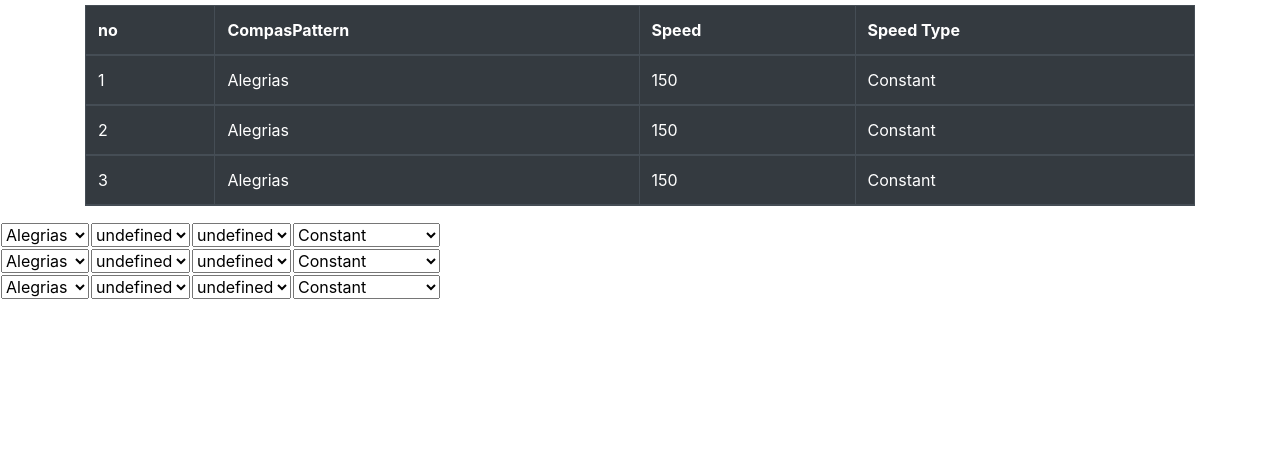
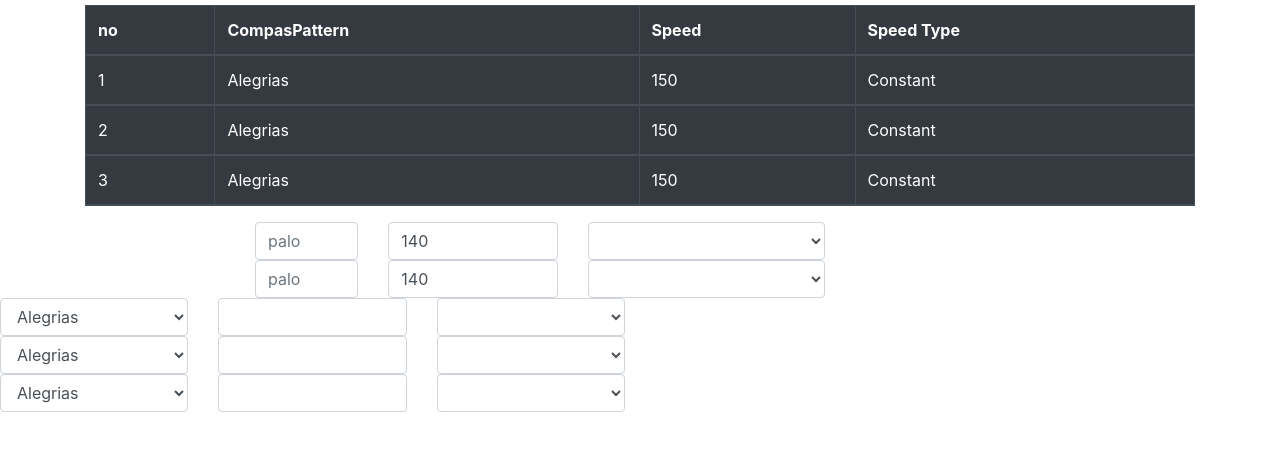
Before and after one commit to sunpochin/flamenco-metronome-nodejs, a website: page public/sheeteditor.html in a window 1280 px wide. Shown: the part 51-502 px from the top of the page. Drawn offline with nearby package versions, Linux system fonts and the light colour scheme; no server answers.

Commit message:
adding sequence 1 2 3...  to id.

```diff
--- a/public/js/MetronomeApp.js
+++ b/public/js/MetronomeApp.js
@@ -19,8 +19,8 @@ class MetronomeApp {
         console.log('constructor: ' );
 
         this.visSettings = visSettings;
-        this.soundSelectId = soundSelectId || 'metroSound';
-        console.log('this.soundSelectId: ', this.soundSelectId);
+        this.soundSelectId = soundSelectId || 'soundSelect';
+//        console.log('this.soundSelectId: ', this.soundSelectId);
         this.visTypeSelectId = visTypeSelectId || 'visType';
         this.startStopId = startStopId || 'metronome';
 
@@ -33,19 +33,9 @@ class MetronomeApp {
         visSettings.getTime = () => this.metroWorker.audioContext.currentTime;
 
 
-        // Setting up selection of HTML.
-        // CompasPattern: AsPalo, OnBeat.
-        const CompasPattern = $('#' + 'CompasPattern');
-        CompasPattern.append(`<option>AsPalo</option>`);
-        CompasPattern.append(`<option>OnBeat</option>`);
 
-        const soundSelect = $('#' + this.soundSelectId);
-        for (const name of sounds) {
-            const fileExtension = /\..*/;
-            const optionText = name.replace('_', ' ').replace(fileExtension, '');
-            console.log('optionText: ', optionText);
-            soundSelect.append(`<option>${optionText}</option>`);
-        }
+        this.datas = [];
+        this.loadJson();
 
         const visTypeSelect = $('#' + this.visTypeSelectId);
         visTypeSelect.append('<option>None</option>');
@@ -53,9 +43,27 @@ class MetronomeApp {
             const sel = index === 0 ? ' selected' : '';
             visTypeSelect.append(`<option${sel}>${visTypeName}</option>`);
         });
+    }
 
-        this.datas = [];
-        this.loadJson();
+    SetupSelection() {
+        // Setting up selection of HTML.
+        // CompasPattern: AsPalo, OnBeat.
+        const CompasPattern = $('#' + 'CompasPattern');
+        CompasPattern.append(`<option>AsPalo</option>`);
+        CompasPattern.append(`<option>OnBeat</option>`);
+
+        console.log('cnt: ', this.datas.length)
+        for (let element of this.datas) {
+            const soundSelect = $('#' + this.soundSelectId + element["no"]);
+            console.log('soundSelect: ', soundSelect);
+            // for (const name of sounds) {
+            //     const fileExtension = /\..*/;
+            //     const optionText = name.replace('_', ' ').replace(fileExtension, '');
+            //     console.log('optionText: ', optionText);
+            //     soundSelect.append(`<option>${optionText}</option>`);
+            // }
+            // soundSelect.append(`<option>${optionText}</option>`);
+        }
     }
 
     async loadJson() {
@@ -67,10 +75,13 @@ class MetronomeApp {
                 // console.log('json: ', json)
                 // console.log('this.datas: ', this.datas)
                 this.tableCreate();
-                this.rowsCreate(this.datas);
+                this.rowsCreate2(this.datas);
+//                this.rowsCreate(this.datas);
             });
         }
         await getJson();
+
+        this.SetupSelection();
     }
 
     // https://stackoverflow.com/questions/14643617/create-table-using-javascript
@@ -103,6 +114,72 @@ class MetronomeApp {
         let data = Object.keys(this.datas[0]);
         this.generateTableHead(table, data);
         this.generateTable(table, this.datas);
+    }
+
+    rowsCreate2(data) {
+        var myParent = document.body;
+        var arrayPalo = ["Alegrias","Tangos","Soleares","Bulerias"];
+        var arraySpeedType = ["Constant", "Inc. by Beat", "Inc. by Compas", "Dec. by Beat", "Dec. by Compas"];
+        for (let element of data) {
+            console.log('element: ', element);
+            var iRow, iCol;
+            var colID = "";
+            var iSelect = "", option = "";
+            iRow = document.createElement('div');
+            iRow.className = "row";
+
+            iSelect = document.createElement('select');
+            colID = "Palo_" + element["no"];
+            iSelect.setAttribute("id", colID);
+            iSelect.setAttribute("class", "form-control");
+            iSelect.setAttribute("onChange", "metronomeApp.setSound(this.selectedIndex + 1)");
+            for (var i = 0; i < arrayPalo.length; i++) {
+                option = document.createElement("option");
+                option.value = arrayPalo[i];
+                option.text = arrayPalo[i];
+                iSelect.appendChild(option);
+            }
+
+            iCol = document.createElement('div');
+            iCol.className = "col-md-2";
+            console.log('colID: ', colID);
+            iCol.setAttribute("id", colID);
+            iCol.appendChild(iSelect);
+            iRow.appendChild(iCol);
+
+
+            var iInput = document.createElement('input');
+            colID = "Speed_" + element["no"];
+            iInput.setAttribute("id", colID);
+            iInput.setAttribute("type", "text");
+            iInput.setAttribute("class", "form-control");
+
+            iCol = document.createElement('div');
+            iCol.className = "col-md-2";
+            console.log('colID: ', colID);
+            iCol.setAttribute("id", colID);
+            iCol.appendChild(iInput);
+            iRow.appendChild(iCol);
+
+
+            iSelect = document.createElement('select');
+            // iSelect.setAttribute("id", rowID);
+            colID = "soundSelect_" + element["no"];
+            iSelect.setAttribute("id", colID);
+            iSelect.setAttribute("class", "form-control");
+            iSelect.setAttribute("onChange", "metronomeApp.setSound(this.selectedIndex + 1)");
+
+            iCol = document.createElement('div');
+            iCol.className = "col-md-2";
+            console.log('colID: ', colID);
+            iCol.setAttribute("id", colID);
+            iCol.appendChild(iSelect);
+            iRow.appendChild(iCol);
+
+
+            myParent.appendChild(iRow);
+        }
+
     }
 
     //https://stackoverflow.com/questions/17001961/how-to-add-drop-down-list-select-programmatically
--- a/public/sheeteditor.html
+++ b/public/sheeteditor.html
@@ -27,6 +27,38 @@
     </table>
 </div>
 
+<div id="customarea" class="row" style="width:800px; margin:0 auto;">
+    <div class="col-md-2">
+      <input type="text" class="form-control" placeholder="palo">
+    </div>
+    <div class="col-md-3">
+        <input id="Speed" class='form-control' type="number" value='140'
+            min='10' max='600'
+            onchange="metronomeApp.setTempo(this.value);" >
+    </div>
+    <div class="col-md-4">
+        <select id="metroSound" class="form-control"
+            onChange="metronomeApp.setSound(this.selectedIndex + 1)">
+        </select>
+    </div>
+</div>
+<div id="customarea" class="row" style="width:800px; margin:0 auto;">
+    <div class="col-md-2">
+      <input type="text" class="form-control" placeholder="palo">
+    </div>
+    <div class="col-md-3">
+        <input id="Speed" class='form-control' type="number" value='140'
+            min='10' max='600'
+            onchange="metronomeApp.setTempo(this.value);" >
+    </div>
+    <div class="col-md-4">
+        <select id="metroSound" class="form-control"
+            onChange="metronomeApp.setSound(this.selectedIndex + 1)">
+        </select>
+    </div>
+</div>
+
+
 <script src="https://code.jquery.com/jquery-3.3.1.min.js"></script>
 
 <!-- <script src="https://cdnjs.cloudflare.com/ajax/libs/p5.js/0.7.3/p5.js"></script> -->
```
